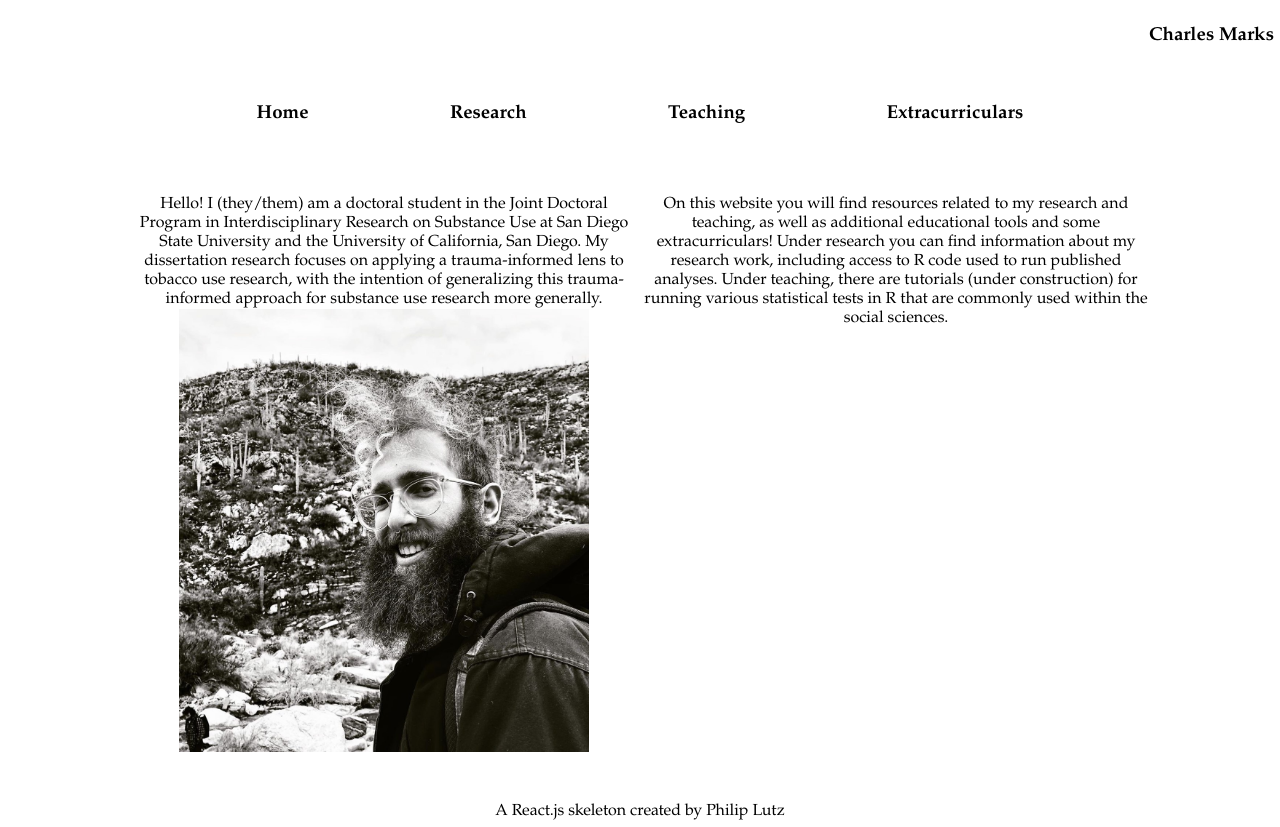
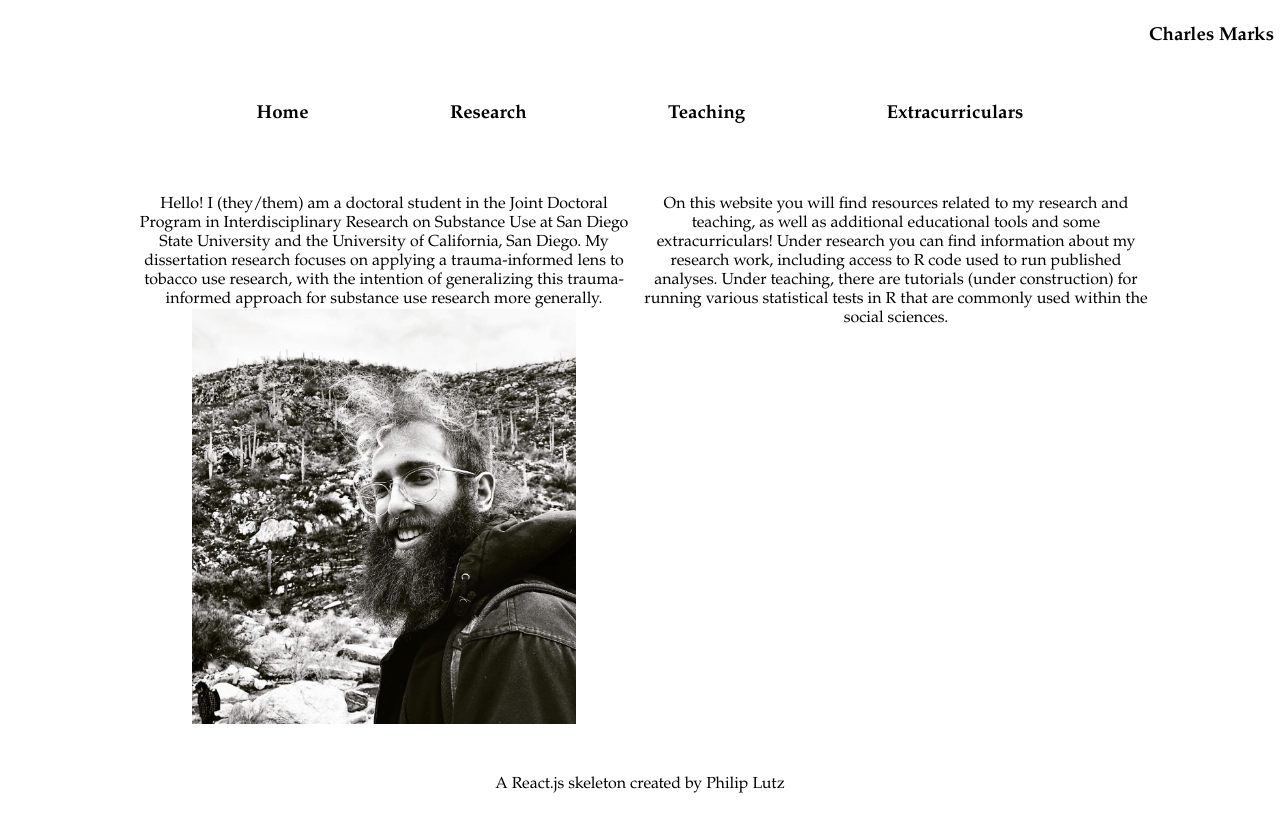
Before and after one commit to cmarkymark/portfolio-marks, a React (Create React App) app: page / in a window 1280 px wide. After the commit the page ends 800 px from the top, so only its background shows below. Built offline with nearby package versions, Linux system fonts and the light colour scheme.

Commit message:
Update Landing.css

```diff
--- a/src/components/landing/Landing.css
+++ b/src/components/landing/Landing.css
@@ -3,9 +3,13 @@
 }
 
 .column {
-  flex: 50%;
+  flex: 40%;
+}
+
+.spacer {
+  flex: 20%
 }
 
 .image {
-  width: 80%;
+  width: 75%;
 }
```
